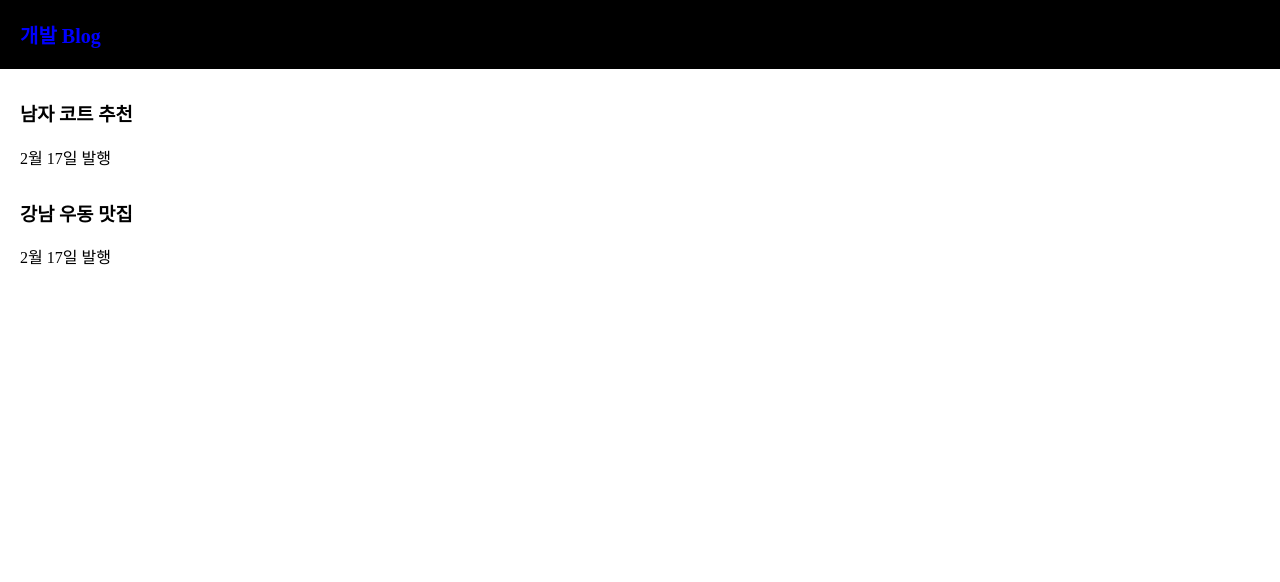
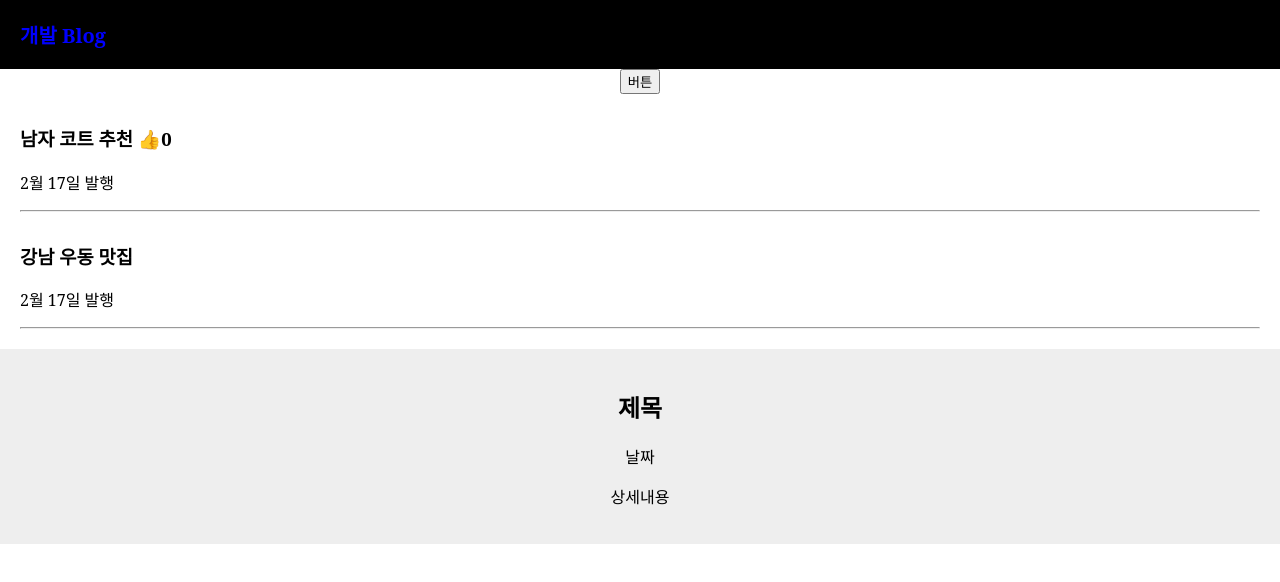
Before and after one commit to EunHyeJung/ReactBlogApp, a React (Create React App) app in the folder blog/: page / in a window 1280 px wide. Shown: the top 582 px of the page. Built offline with nearby package versions, Linux system fonts and the light colour scheme.

Commit message:
add react state, component code

```diff
--- a/blog/src/App.css
+++ b/blog/src/App.css
@@ -8,7 +8,13 @@
 }
 
 body {
-  font-family: 'nanumsquare';
+  font-family: 'serif';
+}
+
+.modal {
+  margin-top: 20px;
+  padding: 20px;
+  background: #eee;
 }
 
 .black-nav {
--- a/blog/src/App.js
+++ b/blog/src/App.js
@@ -1,3 +1,4 @@
+/* eslint-disable */
 import logo from './logo.svg';
 import './App.css';
 import React, {useState} from 'react';
@@ -11,20 +12,43 @@ function App() {
   let style1 = {color : 'blue', fontSize : '30px;'}
 
   let [글제목, 글제목변경] = useState(['남자 코트 추천', '강남 우동 맛집']);  // state 데이터, state 데이터 변경함수가 a,b에 저장됨(ES6 destructing)
+  let [좋아요, 좋아요변경] = useState(0);
 
+  function 제목변경() {
+    var newArray = [...글제목]; // 복사본(deep copy)
+    newArray[0] = '여자코드 추천';
+    글제목변경(newArray); // state를 아예 대체해주는 함수
+  }
   return (
     <div className="App">
       <div className="black-nav">
         <div style={ style1 }>개발 Blog</div>
       </div>
+      <button onClick={ 제목변경 }>버튼</button>
       <div className="list">
-        <h3> {글제목[0]}</h3>
+        <h3> {글제목[0]} <span onClick={() => { {좋아요변경(좋아요 + 1) } }}>👍</span>{좋아요}</h3>
         <p>2월 17일 발행</p>
+        <hr/>
       </div>
       <div className="list">
         <h3> {글제목[1]}</h3>
         <p>2월 17일 발행</p>
+        <hr/>
       </div>
+
+      <Modal></Modal>
+
+    </div>
+
+  );
+}
+
+function Modal() {
+  return (
+    <div className="modal">
+        <h2>제목</h2>
+        <p>날짜</p>
+        <p>상세내용</p>
     </div>
   );
 }
```
